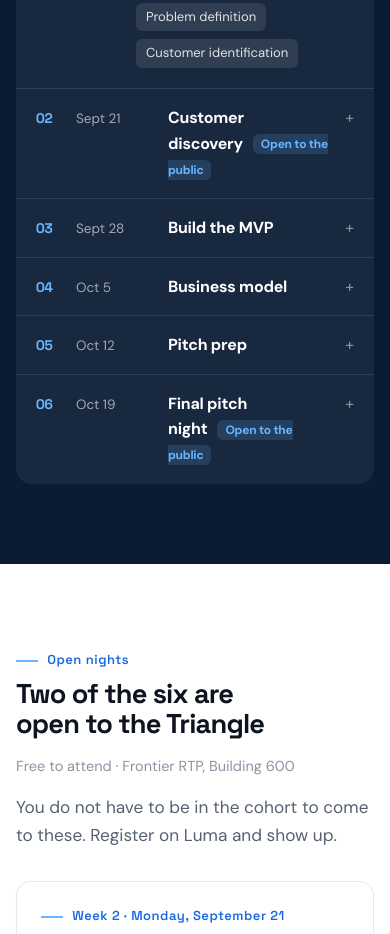
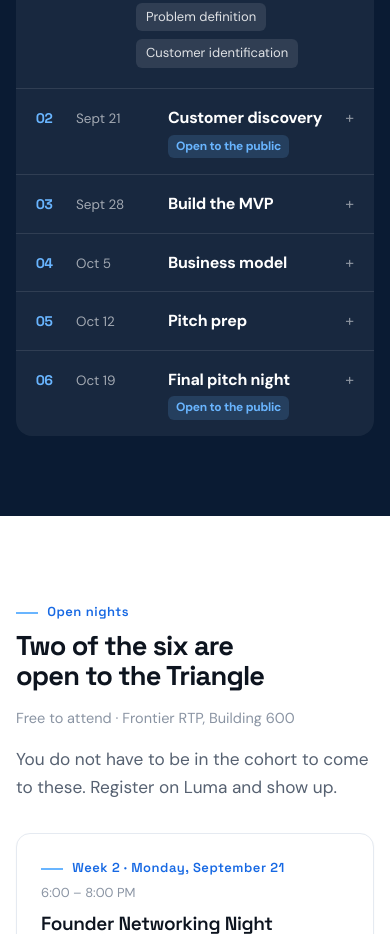
Before and after one commit to agotaparthy/capture-success, a Next.js app: page /accelerator in a window 390 px wide. Shown: the part 8700-9634 px from the top of the page. Built offline with nearby package versions, Linux system fonts and the light colour scheme.

Commit message:
WeekRail: keep the open-night badge from pushing the toggle off the row
Inline-only, the badge overflowed the flex row on phone widths and week
two lost its expand control. It now sits on its own line until there is
room to go inline.

Co-Authored-By: Claude Opus 5 <noreply@anthropic.com>

```diff
--- a/src/components/WeekRail.tsx
+++ b/src/components/WeekRail.tsx
@@ -44,7 +44,9 @@ export default function WeekRail() {
                 {w.title}
                 {w.luma && (
                   <span
-                    className="ml-2.5 rounded-md px-2 py-0.5 align-middle text-[12px] font-bold"
+                    // Its own line on narrow rows, inline once there is room —
+                    // inline-only pushed the toggle off the row on phones.
+                    className="mt-1 block w-fit rounded-md px-2 py-0.5 text-[12px] font-bold sm:mt-0 sm:ml-2.5 sm:inline-block sm:align-middle"
                     style={{
                       background: "rgba(105,181,255,.16)",
                       color: "var(--color-brand)",
```
